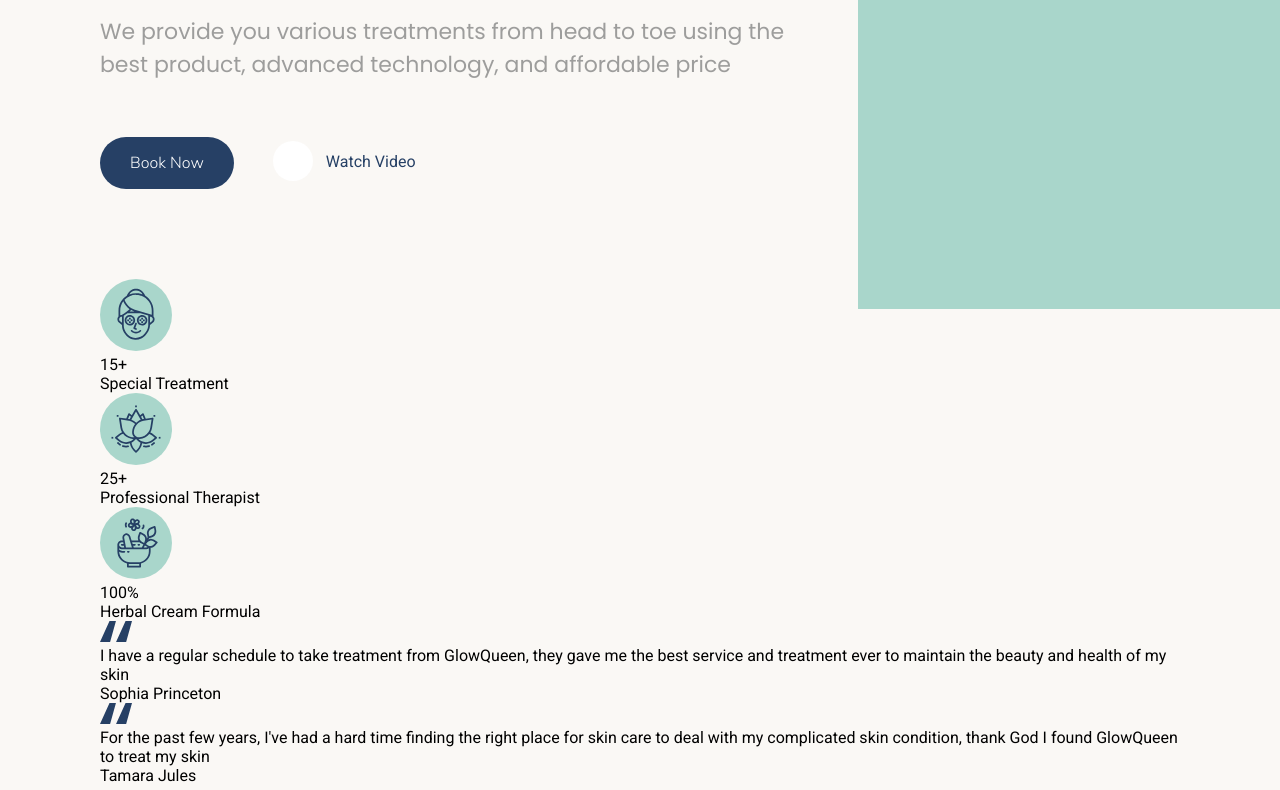
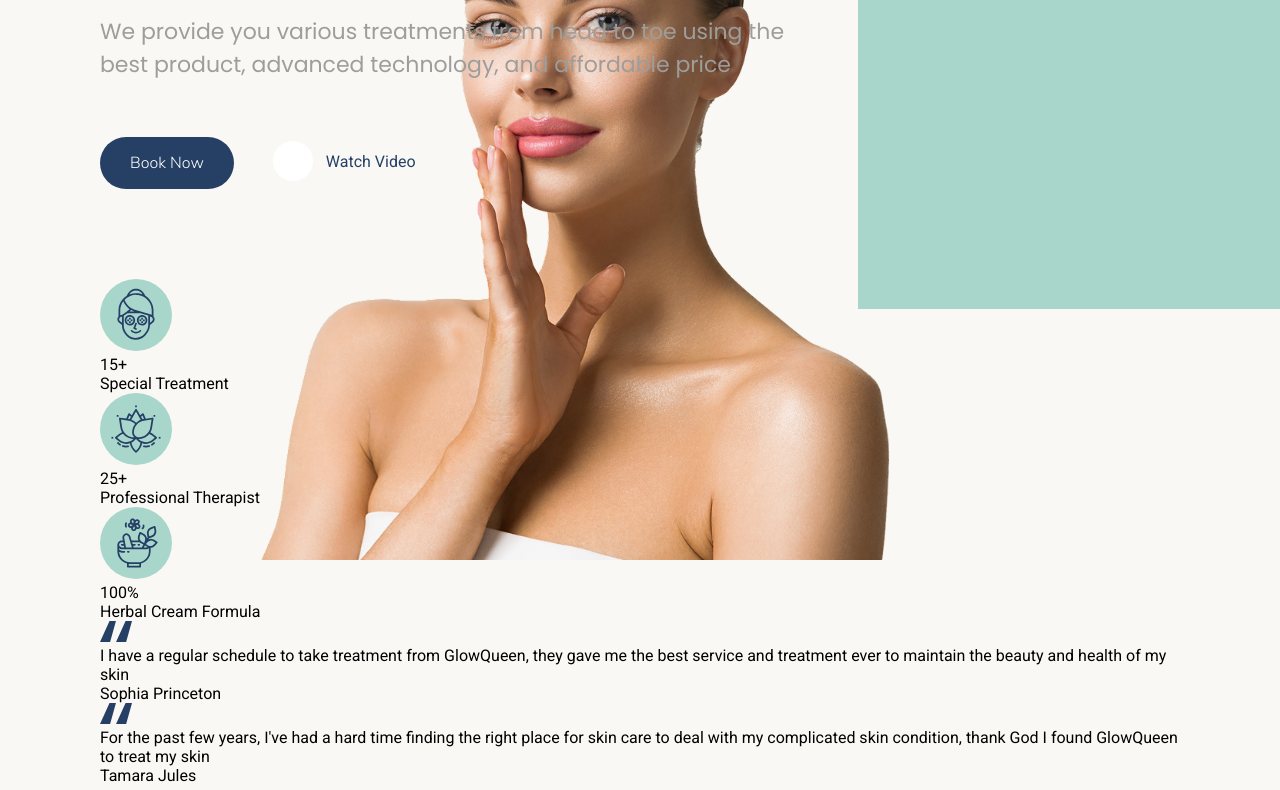
Before and after one commit to everdejesushernandezmoscote-dev/proyecto1, a website built with Vite: page index.html in a window 1280 px wide. Shown: the part 331-1121 px from the top of the page. Built offline with nearby package versions, Linux system fonts and the light colour scheme; files whose address does not match are found by name.

Commit message:
añadiendo fichero _section.scss y ubicando imagen de mujer

```diff
--- a/index.html
+++ b/index.html
@@ -26,7 +26,7 @@
 </head>
 
 <body>
-    <section class="pagina_principal">
+    <section class="principal">
         <header class="header">
             <a href="#">
               <img src="./img/logo_GlowQueen.svg" alt="logo principal">
--- a/sass/layout/_layout.scss
+++ b/sass/layout/_layout.scss
@@ -5,3 +5,4 @@
 @import 'sidebar';
 @import 'header';
 @import 'body';
+@import 'section';
--- /dev/null
+++ b/sass/layout/_section.scss
@@ -0,0 +1,7 @@
+section.principal{
+    background-image: url(../img/beauty-woman.png);
+    background-repeat: no-repeat;
+    background-size: 1200px;
+    background-position: 150% 7%;
+
+}
```
Also changed, not shown: css/style.css, 1 other file.
